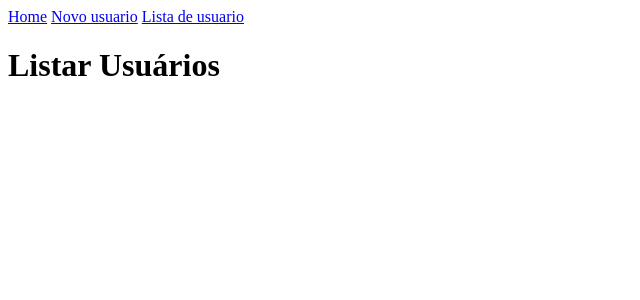
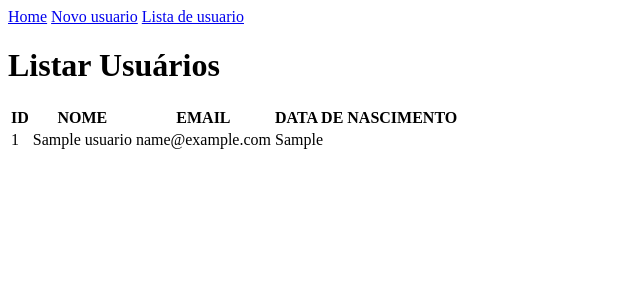
Before and after one commit to vitormedezani/php_em_10dias, a PHP site: page /index.php?page=read in a window 1280 px wide. Shown: the top 300 px of the page, without its empty margins (0-640 px from the left). Run offline with PHP 8.4, Linux system fonts and the light colour scheme; tables that the repository leaves empty or names only in its code hold one stand-in row (values such as "Sample post").

Commit message:
getting data of database and showing in a table

```diff
--- a/cruds/crud_00/read.php
+++ b/cruds/crud_00/read.php
@@ -1 +1,31 @@
 <h1>Listar Usuários</h1>
+<?php
+  $sql = "SELECT * FROM usuarios";
+
+  $res = $conexao->query($sql);
+
+  //obtendo a quantidade de resultados da minha tabela
+  $qtd = $res->num_rows;
+
+  if ($qtd > 0) {
+    echo "<table>";
+    echo "<tr>";
+    echo "<th>ID</th>";
+    echo "<th>NOME</th>";
+    echo "<th>EMAIL</th>";
+    echo "<th>DATA DE NASCIMENTO</th>";
+    echo "</tr>";
+    // $row está funcionado como uma array, recebendo os obejtos da tabela usuários
+    while ($row = $res->fetch_object()) {
+      echo "<tr>";
+      echo "<td>$row->id</td>";
+      echo "<td>$row->nome </td>";
+      echo "<td>$row->email </td>";
+      echo "<td>$row->data_nasc </td>";
+      echo "</tr>";
+    }
+    echo "</table>";
+  } else {
+    echo "<p class='alert'>Não foi possível encontrar resultados!!</p>";
+  }
+?>
```
